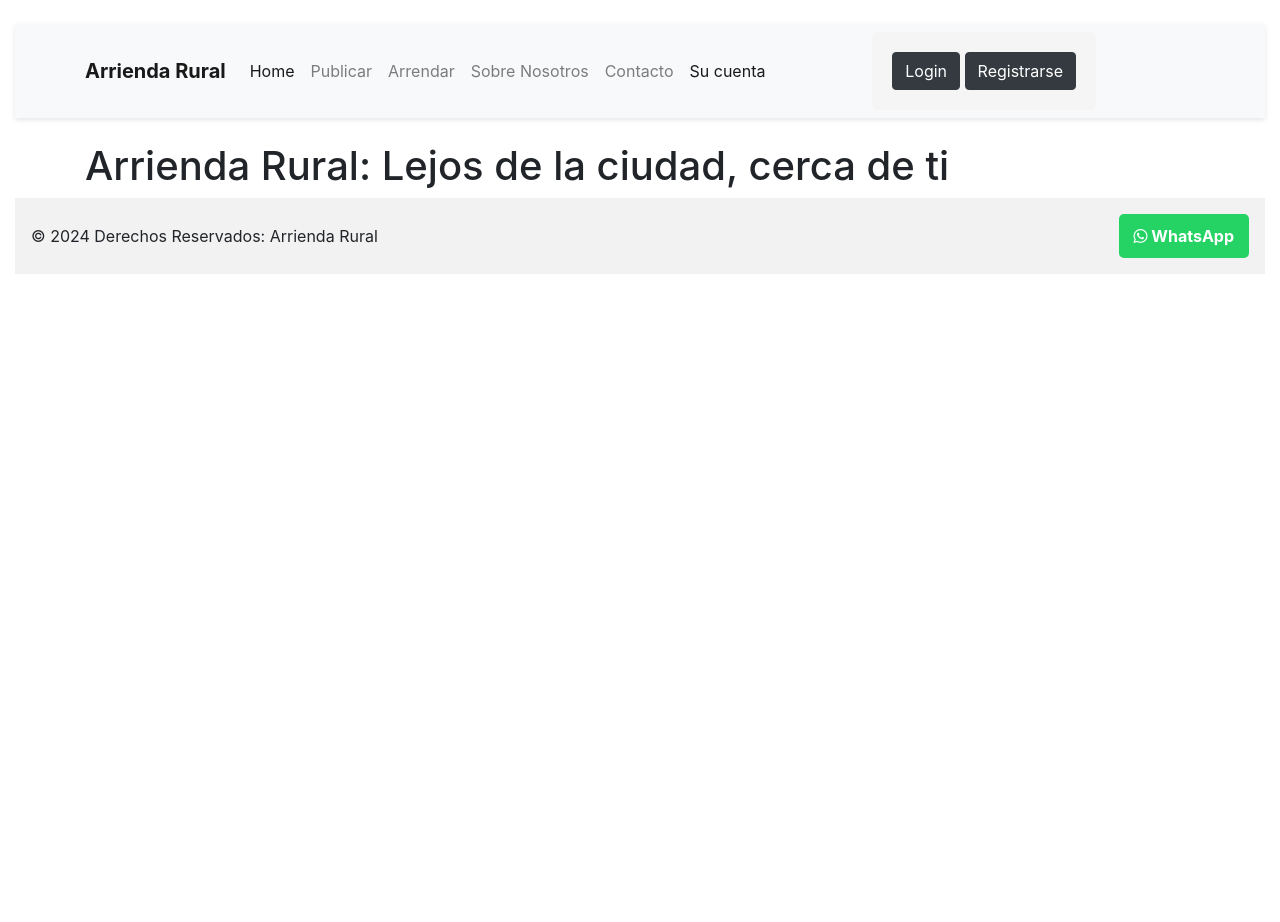
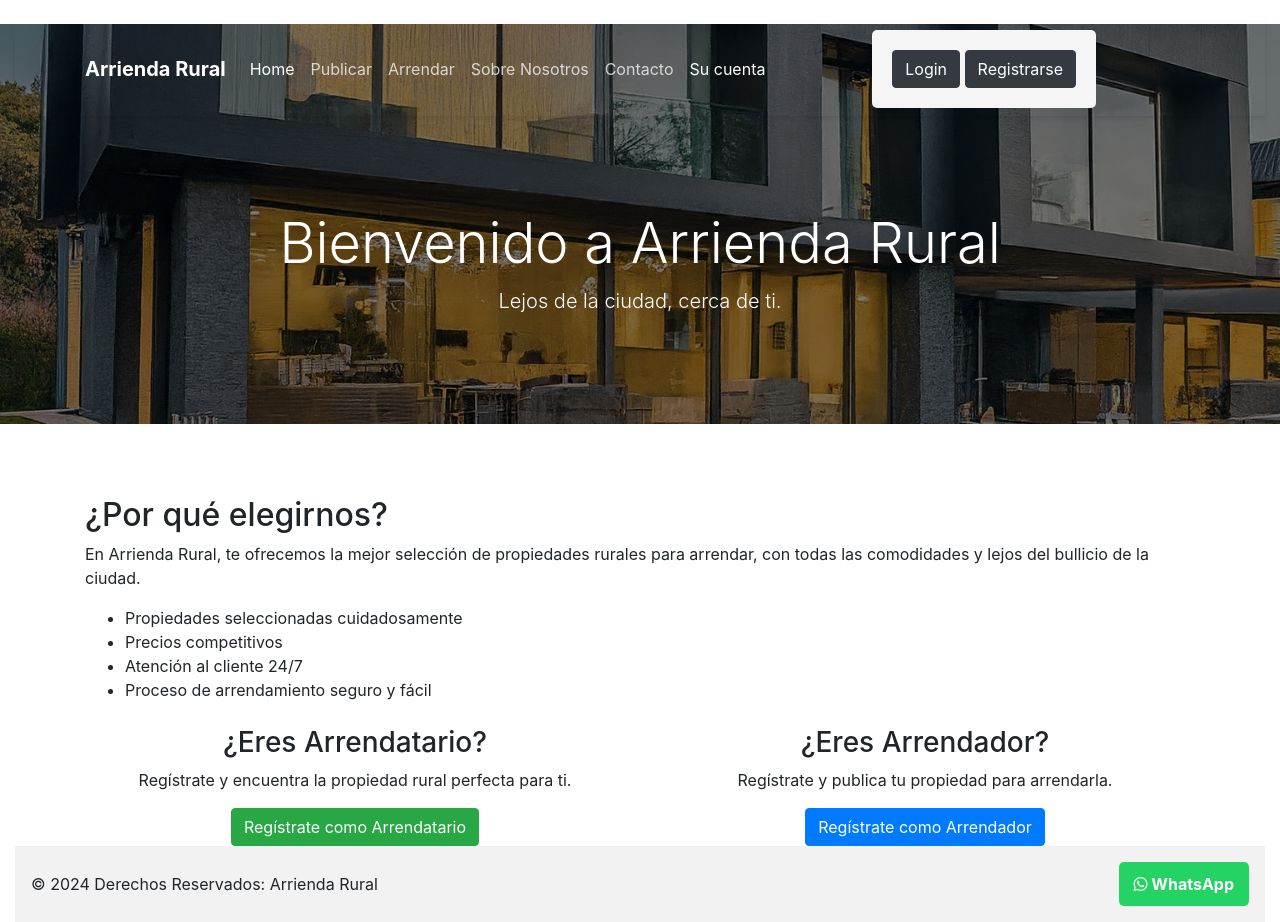
Before and after one commit to rolobergmann/arrienda-rural, a Django app: page / in a window 1280 px wide. Before the commit the page ends 274 px from the top, so only its background shows below. Run offline with Django 5.2, Linux system fonts and the light colour scheme; some libraries are stand-ins or nearby versions.

Commit message:
hero section con navbar

```diff
--- a/arrienda_rural/front/assets/css/style.css
+++ b/arrienda_rural/front/assets/css/style.css
@@ -1,10 +1,19 @@
 .navbar {
-    background-color: #ffffff; /* Color de fondo del navbar */
+    background-color: #ffffff !important; /* Color de fondo del navbar */
     box-shadow: 0 2px 5px rgba(0, 0, 0, 0.1); /* Sombra sutil */
+    transform: translateY(-100%);
+    z-index: 1000;
+;
   }
 
   .navbar-brand {
     font-weight: bold; /* Texto del logo más pesado */
+    color: white!important /* Color del logo */
+  }
+
+  .navbar-brand:hover {
+    color: #007bff; /* Color del logo al pasar el cursor */
+
   }
 
   .navbar-nav .nav-link {
@@ -13,7 +22,8 @@
   }
 
   .navbar-nav .nav-link:hover {
-    background-color: #eee; /* Color de fondo al pasar el cursor */
+    background-color: black; /* Color de fondo al pasar el cursor */
+    opacity: 50%
   }
 
   .navbar-form {
@@ -111,3 +121,44 @@
   .container form input[type="submit"]:hover {
     background-color: #0056b3; /* Tono más oscuro al pasar el cursor */
   }
+
+  .hero-section {
+    background-image: url('../media/index/hero.jpeg'); /* Cambia el path según la ubicación de tu imagen */
+    background-size: cover;
+    background-position: center;
+    height: 50vh; /* 35% de la altura de la pantalla */
+    display: flex;
+    align-items: center;
+    justify-content: center;
+    color: white;
+    text-align: center;
+    position: relative;
+}
+
+.hero-section::before {
+    content: '';
+    position: absolute;
+    top: 0;
+    left: 0;
+    width: 100%;
+    height: 100%;
+    background: rgba(0, 0, 0, 0.5); /* Añade un overlay oscuro */
+    z-index: 1;
+}
+
+.hero-section .container {
+    position: relative;
+    z-index: 2;
+}
+
+.navbar-light .navbar-nav .nav-link {
+    color: rgba(255, 255, 255, 0.75); /* Color blanco semitransparente */
+}
+
+.navbar-light .navbar-nav .nav-link:hover,
+.navbar-light .navbar-nav .nav-link.active {
+    color: rgba(255, 255, 255, 1); /* Color blanco sólido */
+}
+.navbar-light{
+  background: transparent !important;
+}
--- a/arrienda_rural/front/assets/templates/base.html
+++ b/arrienda_rural/front/assets/templates/base.html
@@ -38,8 +38,12 @@
       {% include 'footer.html' %}
     </footer>
 
-    <script src="https://unpkg.com/@popperjs/core@2"></script>
-    <script src="{% static 'js/jquery-3.7.1.min.js' %}"></script>
-    <script src="{% static 'js/bootstrap.min.js' %}"></script>
+    <script src="https://cdn.jsdelivr.net/npm/@popperjs/core@2.11.6/dist/umd/popper.min.js" integrity="sha384-oBqDVmMz9ATKxIep9tiCxS/Z9fNfEXiDAYTujMAeBAsjFuCZSmKbSSUnQlmh/jp3" crossorigin="anonymous"></script>
+    <script src="https://cdn.jsdelivr.net/npm/bootstrap@5.2.3/dist/js/bootstrap.bundle.min.js" integrity="sha384-kenU1KFdBIe4zVF0s0G1M5b4hcpxyD9F7jL+jjXkk+Q2h455rYXK/7HAuoJl+0I4" crossorigin="anonymous"></script>
+    <script src="{% static 'js/jquery-3.7.1.min.js' %}">
+      console.log('Inicializando carrusel...')
+      const carouselIndex = document.getElementById('carouselIndex') // Reemplaza 'myCarousel' con el ID de tu carrusel
+      const carousel = new bootstrap.Carousel(carouselIndex)
+    </script>
   </body>
 </html>
--- a/arrienda_rural/front/assets/templates/index.html
+++ b/arrienda_rural/front/assets/templates/index.html
@@ -1,7 +1,29 @@
-{% extends 'base.html' %} {% load static %} {%block contenido %}
+{% extends 'base.html' %}
+{% load static %}
+{% block contenido %}
+  <!-- Sección de Por qué elegirnos -->
+  <div class="mt-5">
+    <h2>¿Por qué elegirnos?</h2>
+    <p>En Arrienda Rural, te ofrecemos la mejor selección de propiedades rurales para arrendar, con todas las comodidades y lejos del bullicio de la ciudad.</p>
+    <ul>
+      <li>Propiedades seleccionadas cuidadosamente</li>
+      <li>Precios competitivos</li>
+      <li>Atención al cliente 24/7</li>
+      <li>Proceso de arrendamiento seguro y fácil</li>
+    </ul>
+  </div>
 
-<h1 class="index-h1">
-  Arrienda Rural: Lejos de la ciudad, cerca de ti
-</h1>
-
-{% endblock contenido%}
+  <!-- Sección de Registro de Usuarios -->
+  <div class="row mt-4">
+    <div class="col-md-6 text-center">
+      <h3>¿Eres Arrendatario?</h3>
+      <p>Regístrate y encuentra la propiedad rural perfecta para ti.</p>
+      <a href="{% url 'registro' %}" class="btn btn-success">Regístrate como Arrendatario</a>
+    </div>
+    <div class="col-md-6 text-center">
+      <h3>¿Eres Arrendador?</h3>
+      <p>Regístrate y publica tu propiedad para arrendarla.</p>
+      <a href="{% url 'registro' %}" class="btn btn-primary">Regístrate como Arrendador</a>
+    </div>
+  </div>
+{% endblock %}
--- a/arrienda_rural/front/assets/templates/navbar.html
+++ b/arrienda_rural/front/assets/templates/navbar.html
@@ -1,3 +1,4 @@
+<div class="hero-section">
   <div class="container-fluid">
     <nav class="navbar navbar-expand-lg navbar-light bg-light">
       <div class="container">
@@ -44,4 +45,9 @@
         </div>
       </div>
     </nav>
+    <div class="container hero-content">
+      <h1 class="display-4 text-white">Bienvenido a Arrienda Rural</h1>
+      <p class="lead text-white">Lejos de la ciudad, cerca de ti.</p>
     </div>
+  </div>
+</div>
--- a/web/models.py
+++ b/web/models.py
@@ -44,6 +44,8 @@ class Inmueble(models.Model):
         (False, 'No disponible')
     ))
     imagenes = models.ImageField(upload_to='media/inmuebles/', null=True, blank=True)
+    destacado = models.BooleanField(default=False)
+    disponible = models.BooleanField(default=True)
 
 
 
--- a/web/views.py
+++ b/web/views.py
@@ -17,7 +17,7 @@ from django.core.exceptions import PermissionDenied
 
 class ArrendarListView(ListView):
     model = Inmueble
-    template_name = 'inmueble_list.html'  # Create this template
+    template_name = 'inmueble_list.html'
     context_object_name = 'inmuebles'
 
     def get_queryset(self):
@@ -51,9 +51,10 @@ class ArrendarListView(ListView):
         context['selected_imagenes'] = self.request.GET.get('imagenes', '')
         return context
 
+
 def index(request):
-    return render(request, "index.html")
-
+    inmuebles_destacados = Inmueble.objects.filter(destacado=True, disponible=True)
+    return render(request, 'index.html', {'inmuebles_destacados': inmuebles_destacados})
 
 def exito(request):
     return render(request, "exito.html")
```
Also changed, not shown: arrienda_rural/front/assets/media/index/hero.jpeg (added), web/migrations/0006_inmueble_destacado.py (added), web/migrations/0007_inmueble_disponible.py (added). Lines whose indentation alone changed are shown as unchanged.
